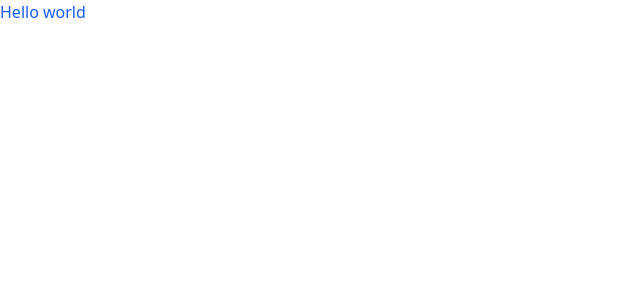
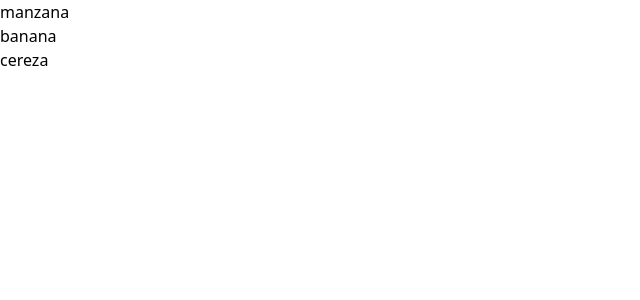
Before and after one commit to vmarialuzm/curso-react-platzi, a React (Vite) app: page / in a window 1280 px wide. Shown: the top 300 px of the page, without its empty margins (0-640 px from the left). Built offline with nearby package versions, Linux system fonts and the light colour scheme.

Commit message:
componente estático

```diff
--- a/src/App.jsx
+++ b/src/App.jsx
@@ -1,9 +1,9 @@
-import TailwindText from './componentes/Text/Text';
+import StaticComponent from "./componentes/StaticComponent/StaticComponent";
 
 function App() {
   return (
     <div>
-      <TailwindText />
+      <StaticComponent />
     </div>
   );
 }
--- /dev/null
+++ b/src/componentes/StaticComponent/StaticComponent.jsx
@@ -0,0 +1,15 @@
+const StaticComponent = () => {
+    // Definimos nuestros datos estáticos como un array
+    const items = ["manzana", "banana", "cereza"];
+
+    return (
+      <ul>
+        {/* Utilizamos map para iterar sobre cada elemento del array */}
+        {items.map((item, index) => (
+          <li key={index}>{item}</li>
+        ))}
+      </ul>
+    );
+  };
+
+export default StaticComponent;
```
